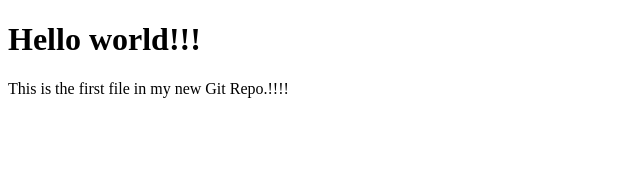
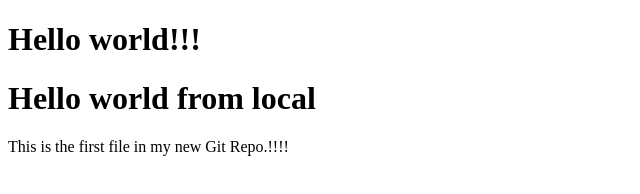
Before and after one commit to yashgithub7/Test-Repo, a plain HTML site: page index.html in a window 1280 px wide. Shown: the whole page, without its empty margins (0-640 px from the left). Drawn offline with Linux system fonts and the light colour scheme.

Commit message:
commiting additional h1 to github repo

```diff
--- a/index.html
+++ b/index.html
@@ -6,6 +6,7 @@
 <body>
 
 <h1>Hello world!!!</h1>
+<h1>Hello world from local</h1>
 <p>This is the first file in my new Git Repo.!!!!</p>
 
 </body>
```
